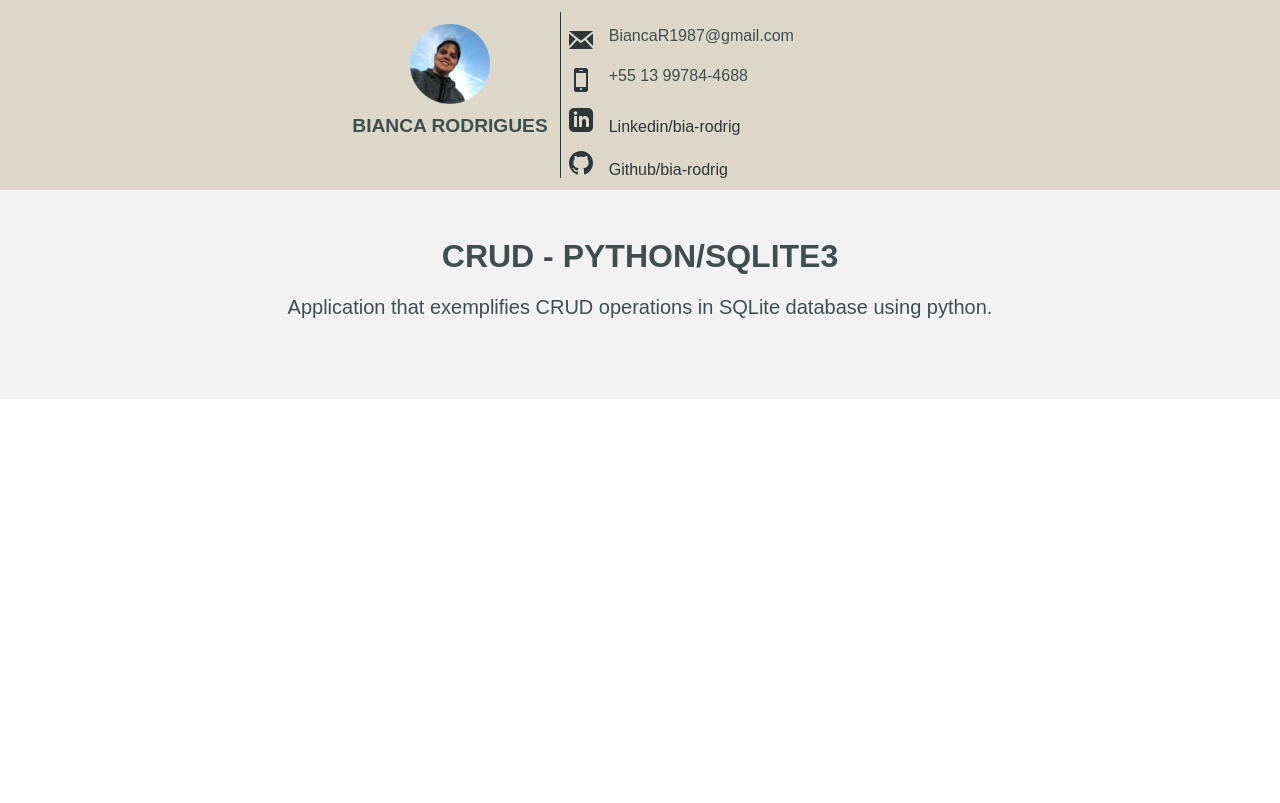
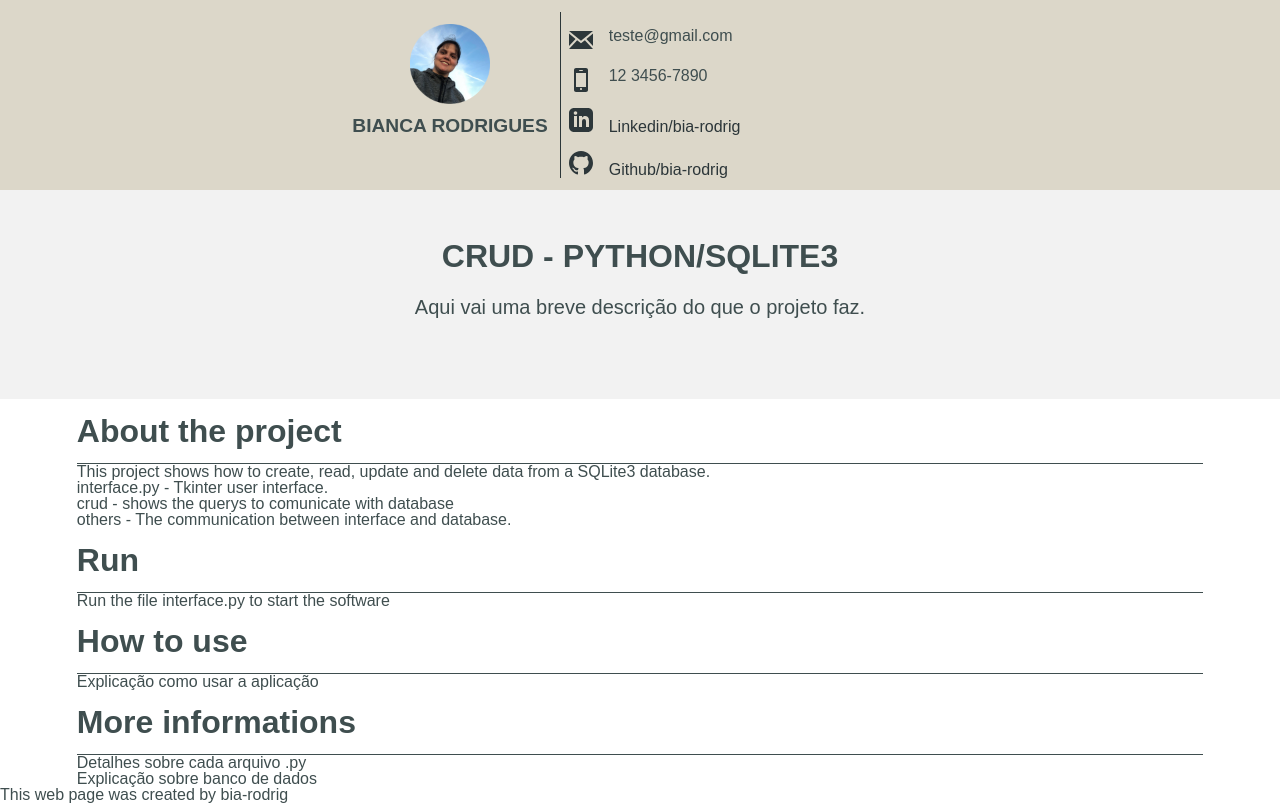
Before and after one commit to bia-rodrig/CRUD-python-sqlite3, a plain HTML site: page index.html in a window 1280 px wide. Drawn offline with Linux system fonts and the light colour scheme.

Commit message:
created sections about, run, how to use and more informations

```diff
--- a/css/base.css
+++ b/css/base.css
@@ -2,3 +2,8 @@ body{
     font-family: Arial, Helvetica, sans-serif;
     color: #3F4E4F;
 }
+
+.container{
+    padding-left: 6%;
+    padding-right: 6%;
+}
--- a/css/project.css
+++ b/css/project.css
@@ -25,3 +25,11 @@
     line-height: normal;
     margin: 0 auto 2.5rem;
 }
+
+.container h2{
+    font-size: 2em;
+    font-weight: 700;
+    padding-bottom: 1rem;
+    padding-top: 1rem;
+    border-bottom: 1px solid #3F4E4F;
+}
--- a/index.html
+++ b/index.html
@@ -16,12 +16,12 @@
             <img src="images/profile.png" alt="Profile Image">
             <h1>Bianca Rodrigues</h1>
         </div>
-        <div class="infos">
-            <div class="infos-item">
-                <img src="images/email.svg" alt="Email Image" class="icon"><p>BiancaR1987@gmail.com</p>
+        <div class="infos container">
+            <div class="infos-item ">
+                <img src="images/email.svg" alt="Email Image" class="icon"><p>teste@gmail.com</p>
             </div>
             <div class="infos-item">
-                <img src="images/phone.svg" alt="Phone Image" class="icon"><p>+55 13 99784-4688</p>
+                <img src="images/phone.svg" alt="Phone Image" class="icon"><p>12 3456-7890</p>
             </div>
             <div class="infos-links">
                 <a class="links" href="https://www.linkedin.com/in/bia-rodrig/"><img src="images/linkedin.svg" alt="Linkedin Image" class="icon">Linkedin/bia-rodrig</a>
@@ -34,8 +34,43 @@
     <main>
         <section class="about">
             <h1 class="about-title">CRUD - Python/SQLite3</h1>
-            <p class="about-text">Application that exemplifies CRUD operations in SQLite database using python.</p>
+            <p class="about-text">Aqui vai uma breve descrição do que o projeto faz.</p>
+        </section>
+        <section>
+            <section class="container">
+                <h2>About the project</h2>
+                <div>
+                    <p>This project shows how to create, read, update and delete data from a SQLite3 database.</p>
+                    <ul>
+                        <li><strong>interface.py</strong> - Tkinter user interface.</li>
+                        <li><strong>crud</strong> -  shows the querys to comunicate with database</li>
+                        <li><strong>others</strong> - The communication between interface and database.</li>
+                    </ul>
+                </div>
+            </section>
+            <section class="container">
+                <h2>Run</h2>
+                <div>
+                    <p>Run the file interface.py to start the software</p>
+                </div>
+            </section>
+            <section class="container">
+                <h2>How to use</h2>
+                <div>
+                    <p>Explicação como usar a aplicação</p>
+                </div>
+            </section>
+            <section class="container">
+                <h2>More informations</h2>
+                <div>
+                    <p>Detalhes sobre cada arquivo .py</p>
+                    <p>Explicação sobre banco de dados</p>
+                </div>
+            </section>
         </section>
     </main>
+    <footer>
+        <p>This web page was created by bia-rodrig</p>
+    </footer>
 </body>
 </html>
```
